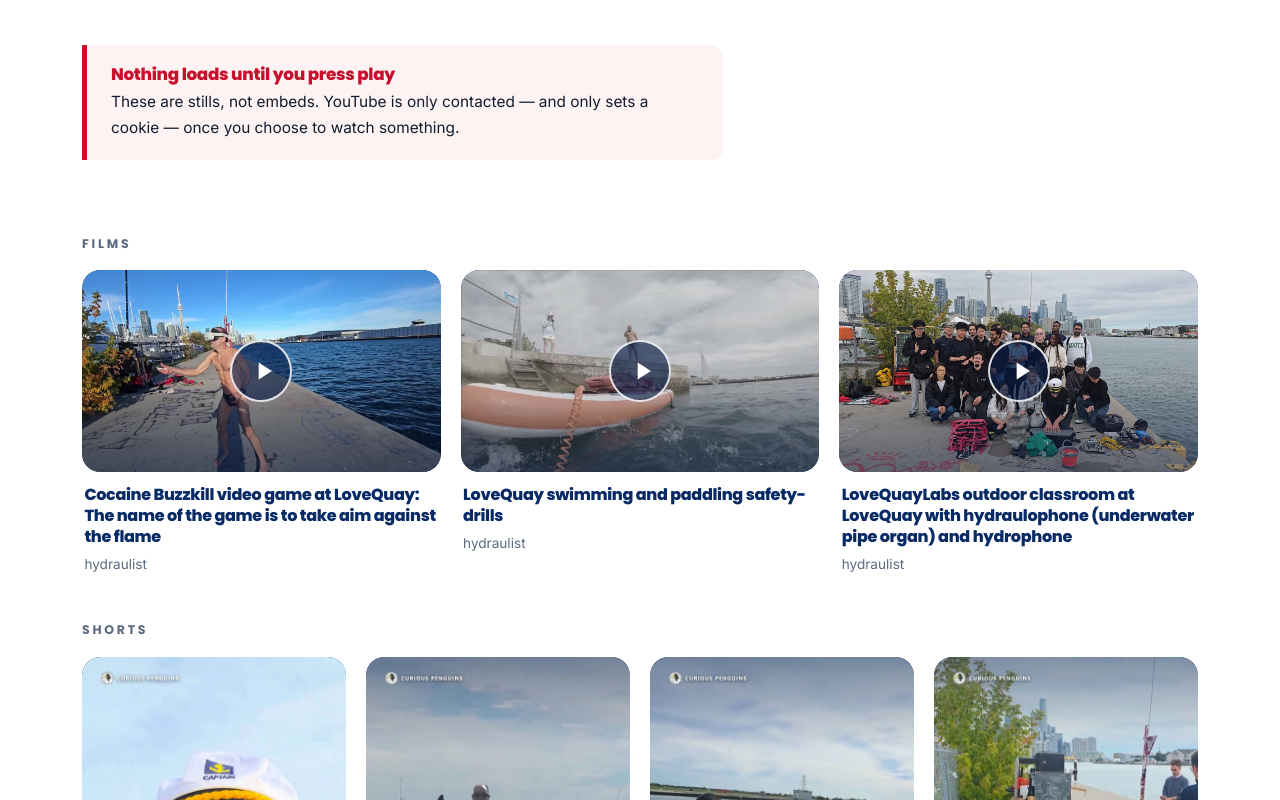
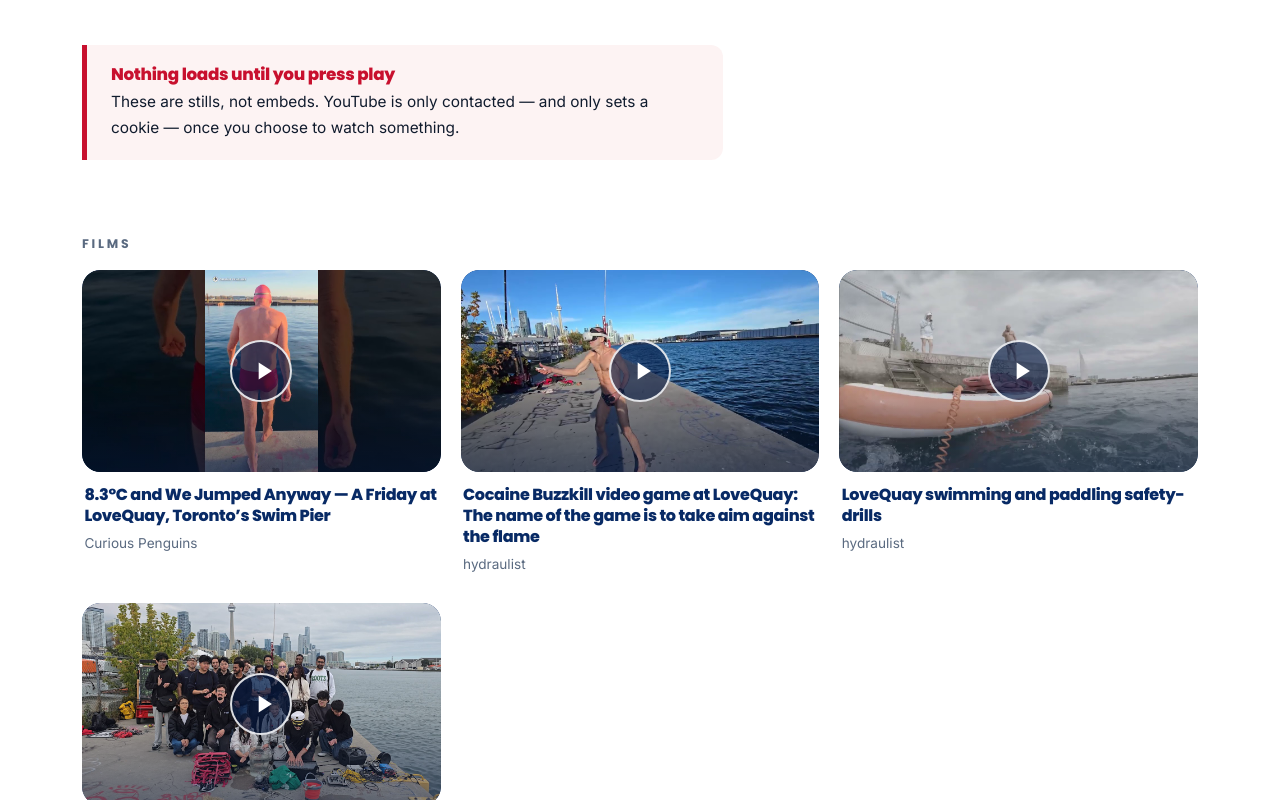
Before and after one commit to ptoone/LoveQuay, a plain HTML site: page videos.html in a window 1280 px wide. Shown: the part 506-1306 px from the top of the page. Drawn offline with nearby package versions, Linux system fonts and the light colour scheme.

Commit message:
Add "8.3°C and We Jumped Anyway" to the Videos page
A Friday at the pier, from Curious Penguins. It goes in the Films grid
rather than Shorts: YouTube reports it as landscape, and the page sorts by
the dimensions oEmbed returns rather than by the shape of the URL, so a
vertical clip posted as a watch?v= link would still land in the right
place.

Nine clips now, five of them shorts.

Co-Authored-By: Claude Opus 5 <noreply@anthropic.com>

```diff
--- a/videos.html
+++ b/videos.html
@@ -65,7 +65,7 @@
       <div class="col-lg-8">
         <p class="eyebrow eyebrow--light">Media</p>
         <h1>Film from the pier.</h1>
-        <p class="mt-3">8 clips, 5 of them shorts, from Curious Penguins and hydraulist &mdash; swimming, safety drills, paddleboarding, and the occasional lecture delivered waist-deep in the lake.</p>
+        <p class="mt-3">9 clips, 5 of them shorts, from Curious Penguins and hydraulist &mdash; swimming, safety drills, paddleboarding, and the occasional lecture delivered waist-deep in the lake.</p>
       </div>
     </div>
   </div>
@@ -100,6 +100,24 @@
   <div class="container">
     <h2 class="yt-heading">Films</h2>
     <ul class="yt-grid yt-grid--wide">
+      <li class="yt-item yt-item--wide">
+        <button class="yt-item__play" type="button" data-yt="bUda62zXT0o"
+                aria-label="Play: 8.3°C and We Jumped Anyway — A Friday at LoveQuay, Toronto’s Swim Pier">
+          <span class="yt-item__shot">
+            <img src="media/yt/bUda62zXT0o.jpg" alt="" loading="lazy" decoding="async">
+            <span class="yt-item__badge" aria-hidden="true">
+              <svg viewBox="0 0 24 24"><path d="M8 5v14l11-7z"/></svg>
+            </span>
+          </span>
+        </button>
+        <div class="yt-item__body">
+          <h3><a href="https://www.youtube.com/watch?v=bUda62zXT0o" target="_blank"
+                 rel="noopener noreferrer">8.3°C and We Jumped Anyway — A Friday at LoveQuay, Toronto’s Swim Pier</a></h3>
+          <p class="yt-item__by">
+            <a href="https://www.youtube.com/@curiouspenguins" target="_blank" rel="noopener noreferrer">Curious Penguins</a>
+          </p>
+        </div>
+      </li>
       <li class="yt-item yt-item--wide">
         <button class="yt-item__play" type="button" data-yt="DITVhwWk1ps"
                 aria-label="Play: Cocaine Buzzkill video game at LoveQuay: The name of the game is to take aim against the flame">
```
Also changed, not shown: media/yt/bUda62zXT0o.jpg (added), tools/youtube.txt.
